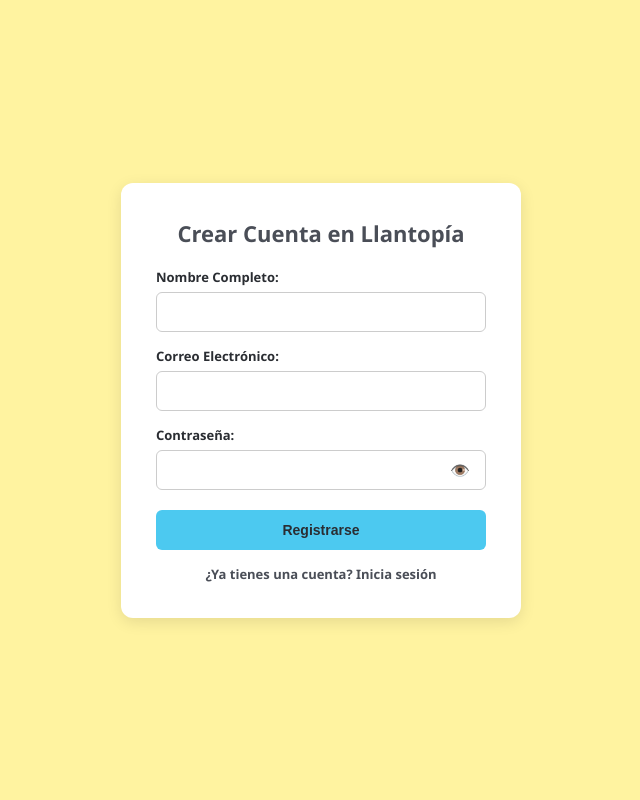
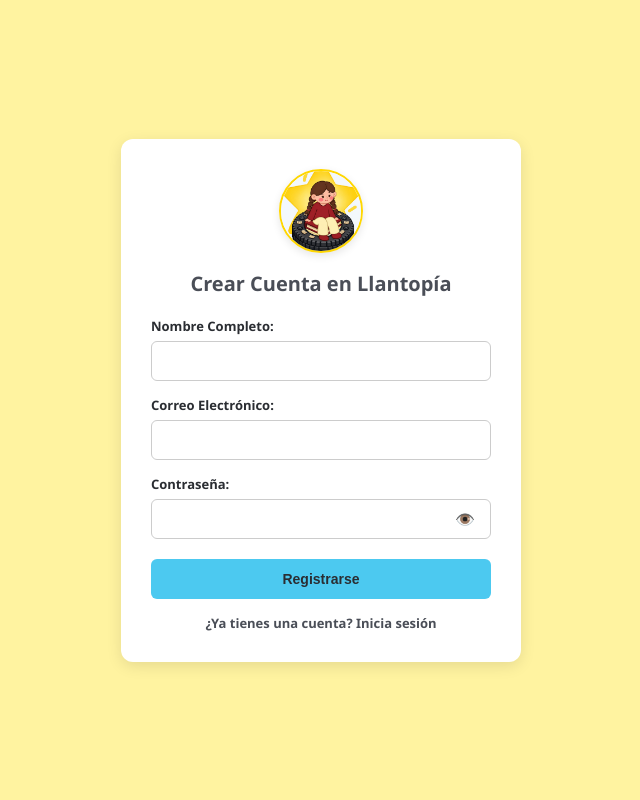
Before and after one commit to AhMedina04/Llantopia, a Flask app: page /registro in a window 1280 px wide. Shown: the whole page, without its empty margins (319-959 px from the left). Run offline with Flask 3, Linux system fonts and the light colour scheme; some libraries are stand-ins or nearby versions.

Commit message:
Mejoras Visuales en los apartados registro, iniciar sesion y bienvenida

```diff
--- a/templates/registro.html
+++ b/templates/registro.html
@@ -9,11 +9,12 @@
             --color-bg: #FFF3A0; --color-yellow: #FFD700; --color-slate: #4A4E57;
             --color-dark: #2A2D32; --color-red: #9E2A2B; --color-blue: #4CC9F0; --color-white: #FFFFFF;
         }
-        body { font-family: 'Segoe UI', Arial, sans-serif; margin: 0; background-color: var(--color-bg); color: var(--color-dark); display: flex; justify-content: center; align-items: center; height: 100vh; }
-        .container { background: white; padding: 35px; border-radius: 12px; box-shadow: 0 4px 15px rgba(0,0,0,0.1); width: 100%; max-width: 400px; box-sizing: border-box; }
-        h2 { color: var(--color-slate); margin-top: 0; margin-bottom: 20px; font-size: 22px; text-align: center; }
+        body { font-family: 'Segoe UI', Arial, sans-serif; margin: 0; background-color: var(--color-bg); color: var(--color-dark); display: flex; justify-content: center; align-items: center; min-height: 100vh; box-sizing: border-box; padding: 20px; }
+        .container { background: white; padding: 30px; border-radius: 12px; box-shadow: 0 4px 15px rgba(0,0,0,0.1); width: 100%; max-width: 400px; box-sizing: border-box; text-align: center; }
+        .logo-img { width: 80px; height: 80px; object-fit: cover; border-radius: 50%; margin-bottom: 12px; box-shadow: 0 3px 8px rgba(0,0,0,0.1); border: 2px solid var(--color-yellow); }
+        h2 { color: var(--color-slate); margin-top: 0; margin-bottom: 20px; font-size: 20px; }
 
-        label { display: block; font-weight: bold; margin-bottom: 6px; font-size: 13px; color: var(--color-dark); }
+        label { display: block; font-weight: bold; margin-bottom: 6px; font-size: 13px; color: var(--color-dark); text-align: left; }
         input[type="text"], input[type="email"], input[type="password"] { width: 100%; padding: 10px; border: 1px solid #ccc; border-radius: 6px; margin-bottom: 15px; box-sizing: border-box; font-family: inherit; font-size: 13px; }
 
         .btn-enviar { background-color: var(--color-blue); color: var(--color-dark); border: none; padding: 12px; width: 100%; font-weight: bold; border-radius: 6px; cursor: pointer; font-size: 14px; margin-top: 5px; }
@@ -27,6 +28,7 @@
 </head>
 <body>
     <div class="container">
+        <img src="{{ url_for('static', filename='logo.jpg') }}" alt="Logo Llantopía" class="logo-img">
         <h2>Crear Cuenta en Llantopía</h2>
 
         {% with messages = get_flashed_messages(with_categories=true) %}
@@ -37,7 +39,7 @@
             {% endif %}
         {% endwith %}
 
-        <form action="/registro" method="POST">
+        <form action="/registro" method="POST" style="text-align: left;">
             <label>Nombre Completo:</label>
             <input type="text" name="nombre" required>
 
```
Also changed, not shown: templates/bienvenida.html (+6 -4 lines), templates/iniciarSesion.html (+7 -5 lines), static/logo.jpg (added), 5 other files.
